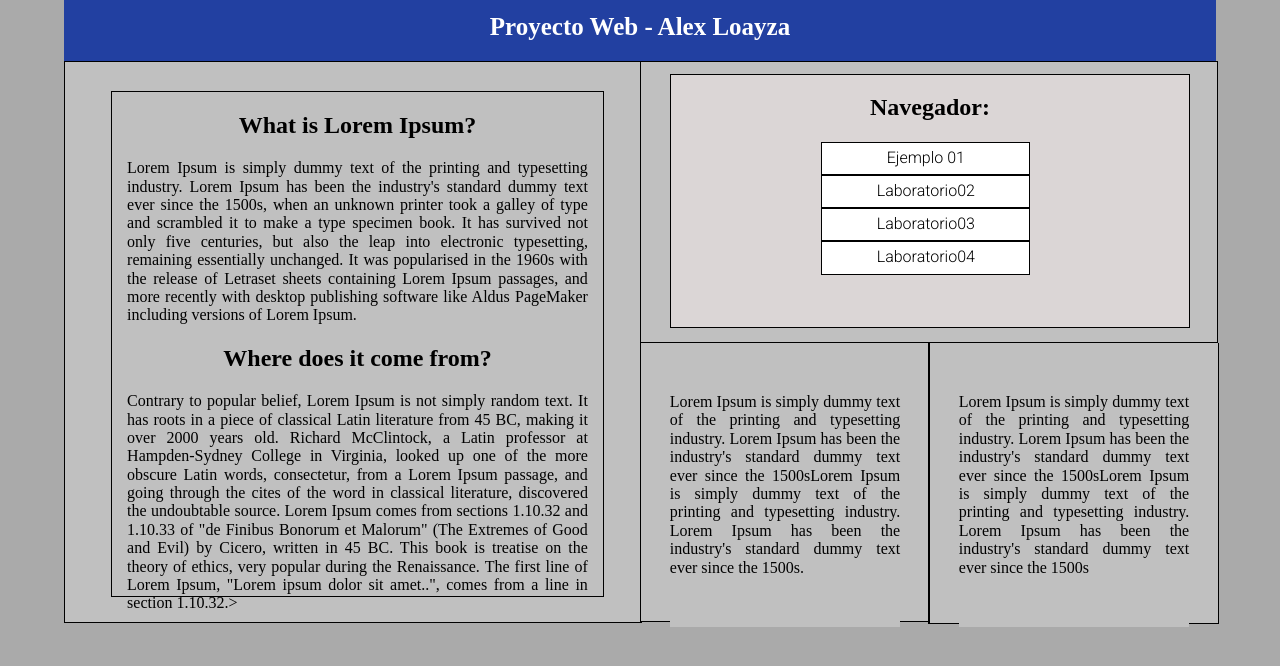
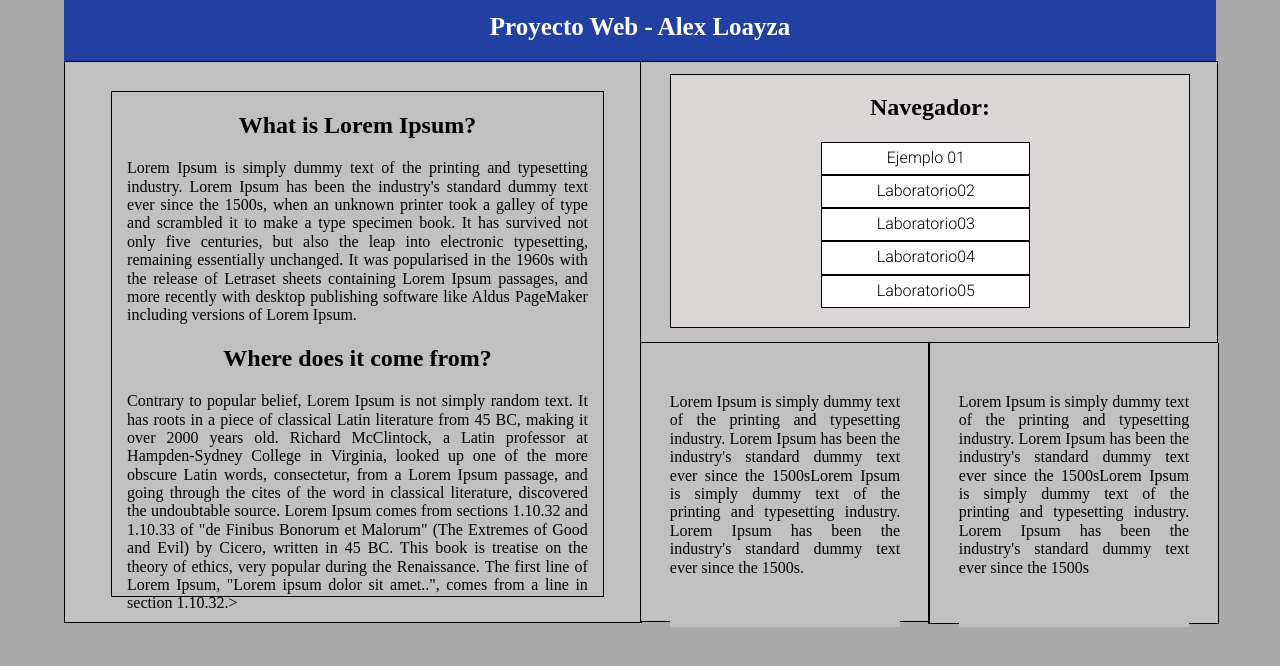
Before and after one commit to AlexLoayza129/AlexLoayza, a plain HTML site: page index.html in a window 1280 px wide. Drawn offline with Linux system fonts and the light colour scheme.

Commit message:
Commit 1

```diff
--- a/index.html
+++ b/index.html
@@ -34,6 +34,7 @@
                 <div class="vinculos"><a href="/AlexLoayza/laboratorio02/index.html">Laboratorio02</a></div>
                 <div class="vinculos"><a href="/AlexLoayza/laboratorio03/index.html">Laboratorio03</a></div>
                 <div class="vinculos"><a href="/AlexLoayza/laboratorio04/index.html">Laboratorio04</a></div>
+                <div class="vinculos"><a href="/AlexLoayza/laboratorio05/index.html">Laboratorio05</a></div>
 
         </div>
     </div>
```
